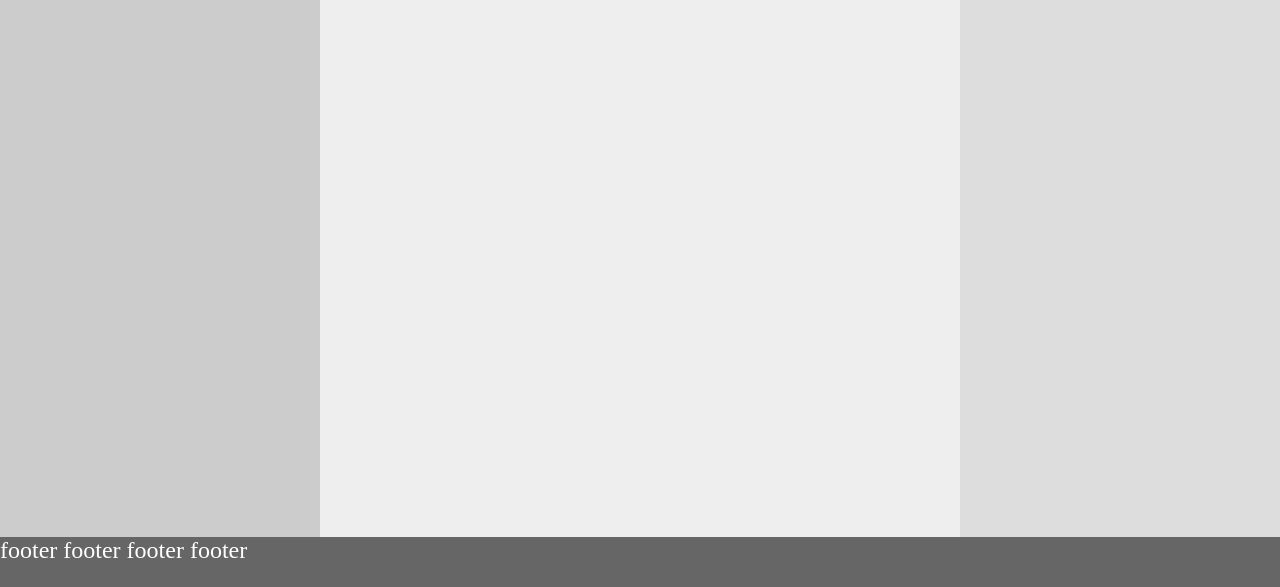
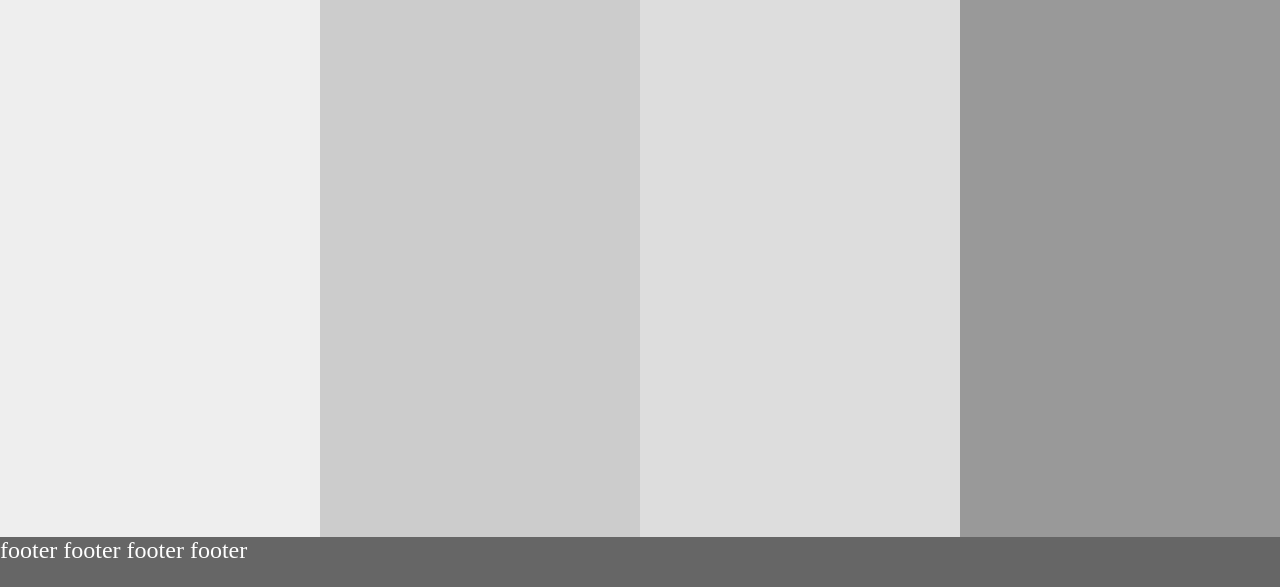
Before and after one commit to wrublik93/FLEX_GRID, a plain HTML site: page index.html in a window 1280 px wide. Shown: the part 213-800 px from the top of the page. Drawn offline with Linux system fonts and the light colour scheme.

Commit message:
fix: delete flex and add grid

```diff
--- a/style.css
+++ b/style.css
@@ -38,13 +38,12 @@ body {
 
 /*FLEX*/
 
-.container {
+/* .container {
     display: flex;
     flex-wrap: wrap;
 }
 
 .main {
-    /*width: 50%*/
     flex-grow: 1;
     order: 2;
 }
@@ -60,9 +59,6 @@ body {
 }
 
 @media only screen and (max-width: 800px){
-    /* .menu-secondary {
-        width: 0%;
-    } */
     .menu-primary {
         flex: 0 1 25%;
         height: 75%;
@@ -92,4 +88,11 @@ body {
         flex: 0 1 100%;
         height: 25%;
     }
+}  */
+
+/*GRID*/
+
+.container {
+    display: grid;
+    grid-template-columns: 25% 25% 25% 25%;
 }
```
